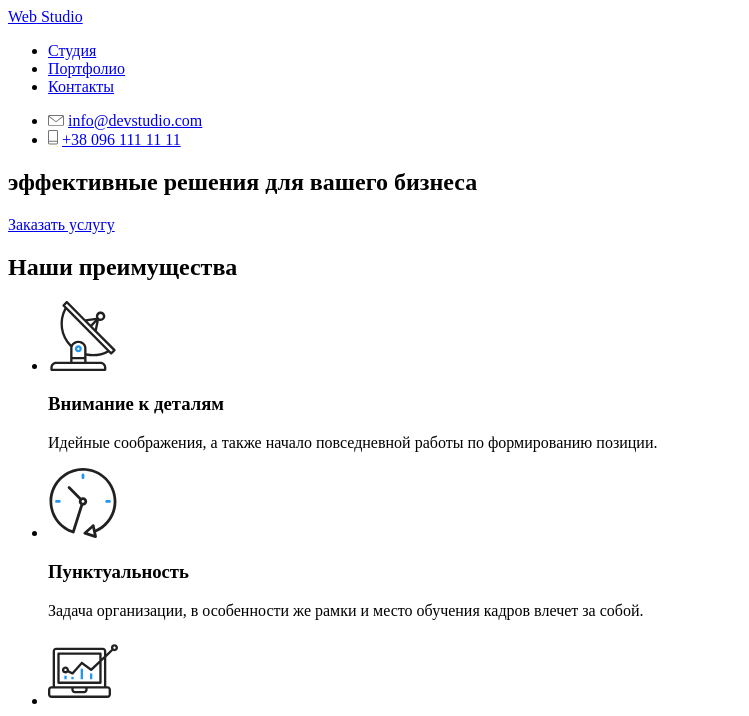
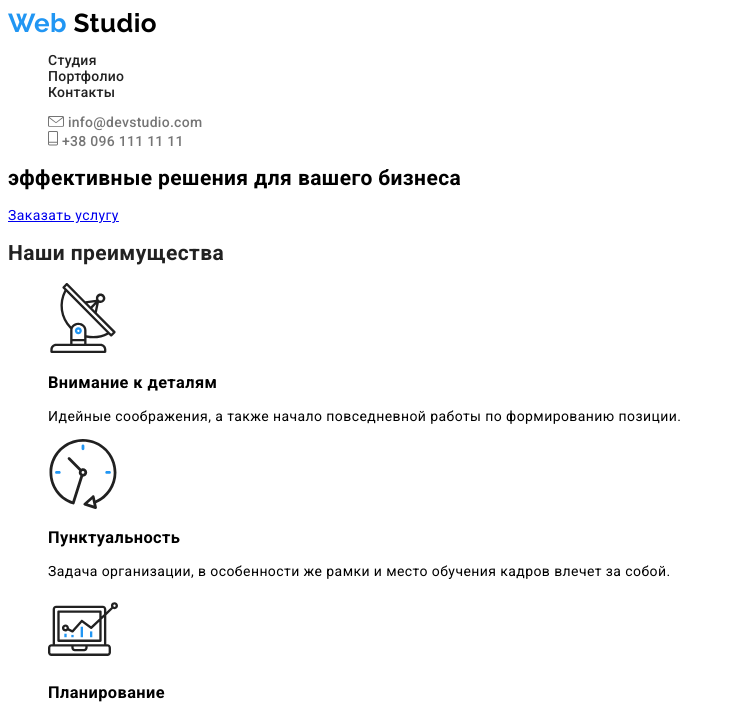
Before and after one commit to AlinaTyogi/goit-markup-hw-02, a plain HTML site: page index.html in a window 1280 px wide. Shown: the top 716 px of the page, without its empty margins (0-749 px from the left). Drawn offline with Linux system fonts and the light colour scheme.

Commit message:
Добавлены стили
1. Общие стили
2. Стили header
3. Стили для Foote (только лого и контакты-адреса)

```diff
--- /dev/null
+++ b/css/style.css
@@ -0,0 +1,99 @@
+
+/* Основные стили для 2х страниц */
+:root{
+    --primary-background-color:#FFFFFF;
+    --secondary-background-color: #F5F4FA;
+    --primary-text-color:#757575;
+    --primary-hover-color:#2196F3;
+    --secondary-text-color:#212121;
+}
+
+body{
+    background-color: var(--primary-background-color);
+
+    font-family: 'Roboto', sans-serif;
+    font-style: normal;
+    font-weight: 400;
+    font-size: 14px;
+    line-height: 1.14;
+    letter-spacing: 0.03em;
+}
+
+ul{
+    list-style: none;
+}
+
+h2{
+    color: var(--secondary-text-color);
+}
+
+/*Стили для header*/
+
+    /*Logo*/
+
+.logo{
+    font-family: 'Raleway', sans-serif;
+    color: black; /*На макете текст Studio  реально темнее чем текст на всей странице*/
+    font-weight: 700;
+    font-size: 26px;
+    line-height: 1.19;
+    text-decoration: none;
+}
+
+.logo span{
+    color: var(--primary-hover-color);
+}
+
+    /*Site menu and contacts*/
+
+.menu-link,
+.contact-item{
+    color: var(--secondary-text-color);
+    text-decoration: none;
+    font-weight: 500;
+    letter-spacing: 0.02em;
+}
+
+.menu-link:hover,
+.menu-link:focus,
+.contact-item:hover,
+.contact-item:focus{
+    color: var(--primary-hover-color);
+}
+
+.contact-item{
+    color: var(--primary-text-color);
+}
+
+/*Стили для footer*/
+
+footer{
+    background-color: #2F303A; /*ТАК УДОБНЕЙ ВИДЕТЬ применились ли цвета текста*/
+}
+
+footer em{
+    color: var(--primary-background-color);
+    text-transform: uppercase ;
+    font-style: normal
+}
+
+    /*Footer contacts*/
+
+footer .logo{
+    color: var(--primary-background-color);
+    font-size: 22px;
+    line-height: 1.18;
+}
+
+.adress-location,
+.adress-contacts{
+    color: var(--secondary-background-color);
+    font-style: normal;
+    line-height: 1.71;
+}
+
+.adress-contacts{
+    color: rgba(255, 255, 255, 0.6);
+    text-decoration: none;
+}
+    /*Footer social media*/
--- a/index.html
+++ b/index.html
@@ -4,33 +4,38 @@
     <meta charset="UTF-8">
     <meta name="viewport" content="width=device-width, initial-scale=1.0">
     <title>Web Studio v.1</title>
+    <link rel="stylesheet" href="./css/style.css">
+    <link href="https://fonts.googleapis.com/css2?family=Raleway:wght@700&family=Roboto:wght@400;500;700;900&display=swap" rel="stylesheet">
 </head>
 <body>
-    <!-- Шапка страницы -->
+
+  <!-- Шапка страницы -->
+
     <header>
       <nav>
-        <a href="./index.html">
+        <a class=logo href="./index.html">
             <span>Web</span> Studio
         </a>
-        <ul>
-          <li><a href="#">Студия</a></li>
-          <li><a href="#">Портфолио</a></li>
-          <li><a href="#">Контакты</a></li>
+        <ul class="menu-list">
+          <li><a class="menu-link" href="./index.html">Студия</a></li>
+          <li><a class="menu-link" href="./portfolio.html" target="_blank">Портфолио</a></li>
+          <li><a class="menu-link" href="#" target="_blank">Контакты</a></li>
         </ul>
       </nav>
-        <ul>
+        <ul class="menu-contacts">
           <li>
             <img src="./images/Header/envelope_hover_.svg" alt="Адрес электронной почты">
-            <a href="mailto:info@devstudio.com">info@devstudio.com</a>
+            <a class="contact-item" href="mailto:info@devstudio.com">info@devstudio.com</a>
           </li>
           <li>
             <img src="./images/Header/Tel_img.svg" alt="Контактный номер телефона">
-            <a href="tel:380961111111">+38 096 111 11 11</a>
+            <a class="contact-item" href="tel:380961111111">+38 096 111 11 11</a>
           </li>
         </ul>
     </header>
 
-    <!--Основной контент страницы-->
+  <!--Основной контент страницы-->
+
     <main>
 
       <!-- Герой -->
@@ -327,21 +332,19 @@
 
     </main>
 
-    <!-- Подвал страницы -->
+  <!-- Подвал страницы -->
+
     <footer>
-
       <!--Контакты-->
-      <div>
+      <div class="footer-contacts">
         <h2>Контакты студии</h2>
-          <a href="./index.html">
+          <a class="logo" href="./index.html">
             <span>Web</span> Studio
           </a>
-          <address>г. Киев, пр-т Леси Украинки, 26</address>
+          <address class="adress-location">г. Киев, пр-т Леси Украинки, 26</address>
           <address>
-            <a href="mailto:info@devstudio.com">info@devstudio.com</a>
-          </address>
-          <address>
-            <a href="tel:380961111111">+38 096 111 11 11</a>
+            <a class="adress-contacts" href="mailto:info@devstudio.com">info@devstudio.com</a> <br>
+            <a class="adress-contacts" href="tel:380961111111">+38 096 111 11 11</a>
           </address>
         </div>
       <!--Социальные сети-->
@@ -359,7 +362,7 @@
       <div>
         <h2>Форма подписки</h2>
           <h3><em>подписаться на рассылку</em></h3>
-          <a href="#">Подписаться</a>
+          <a class="signup" href="#">Подписаться</a>
       </div>
       <div>
           <p>2020 | Developed by GoIT Students </p>
```
Also changed, not shown: 1 other file.
